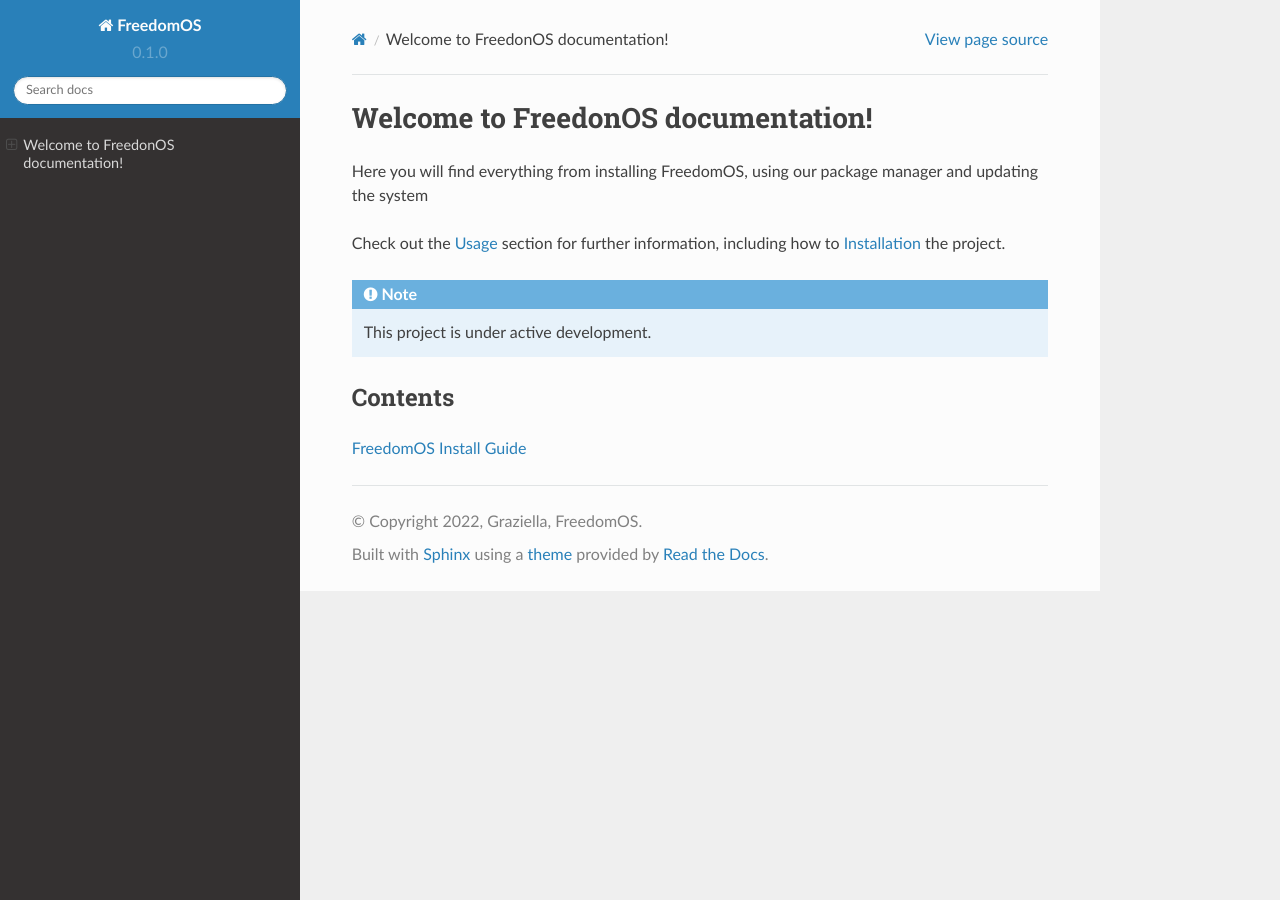
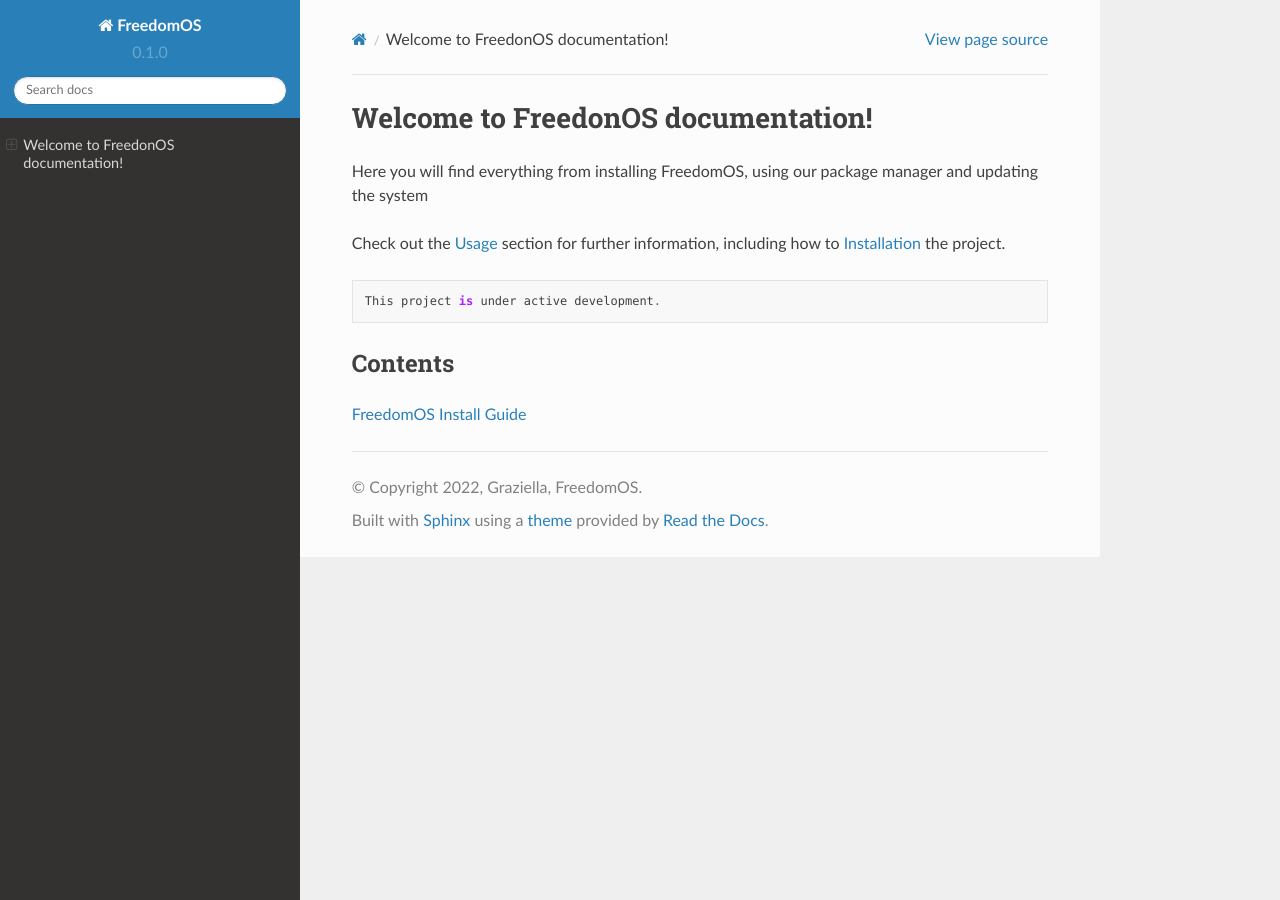
Before and after one commit to freedomos/docs, a Sphinx documentation site: the page built from docs/source/index.rst, in a window 1280 px wide. Built offline with Sphinx 7.4.7 and the Read the Docs theme 2.0.0, drawn with Linux system fonts in a browser that asks for light colours.

Commit message:
Update index.rst

```diff
--- a/docs/source/index.rst
+++ b/docs/source/index.rst
@@ -6,7 +6,7 @@ Here you will find everything from installing FreedomOS, using our package manag
 Check out the :doc:`usage` section for further information, including
 how to :ref:`installation` the project.
 
-.. note::
+.. code::
 
    This project is under active development.
 
```
